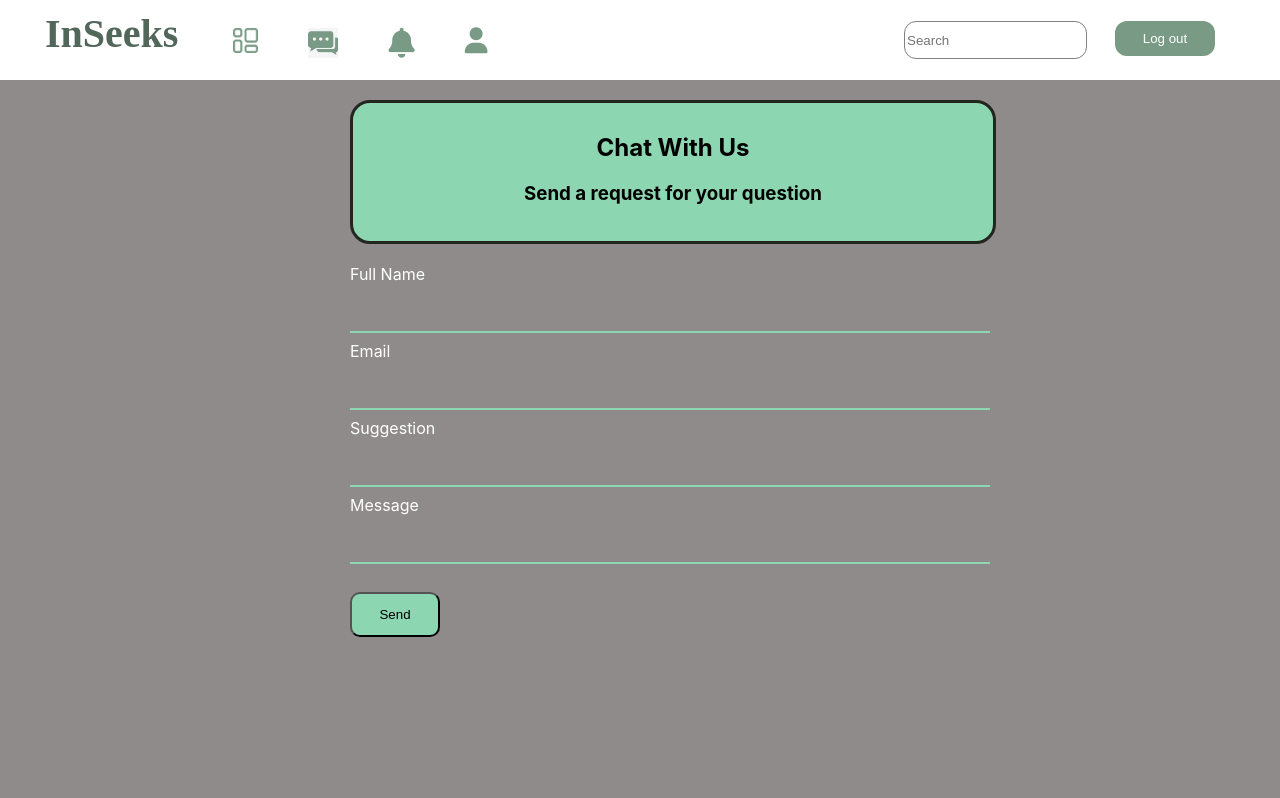
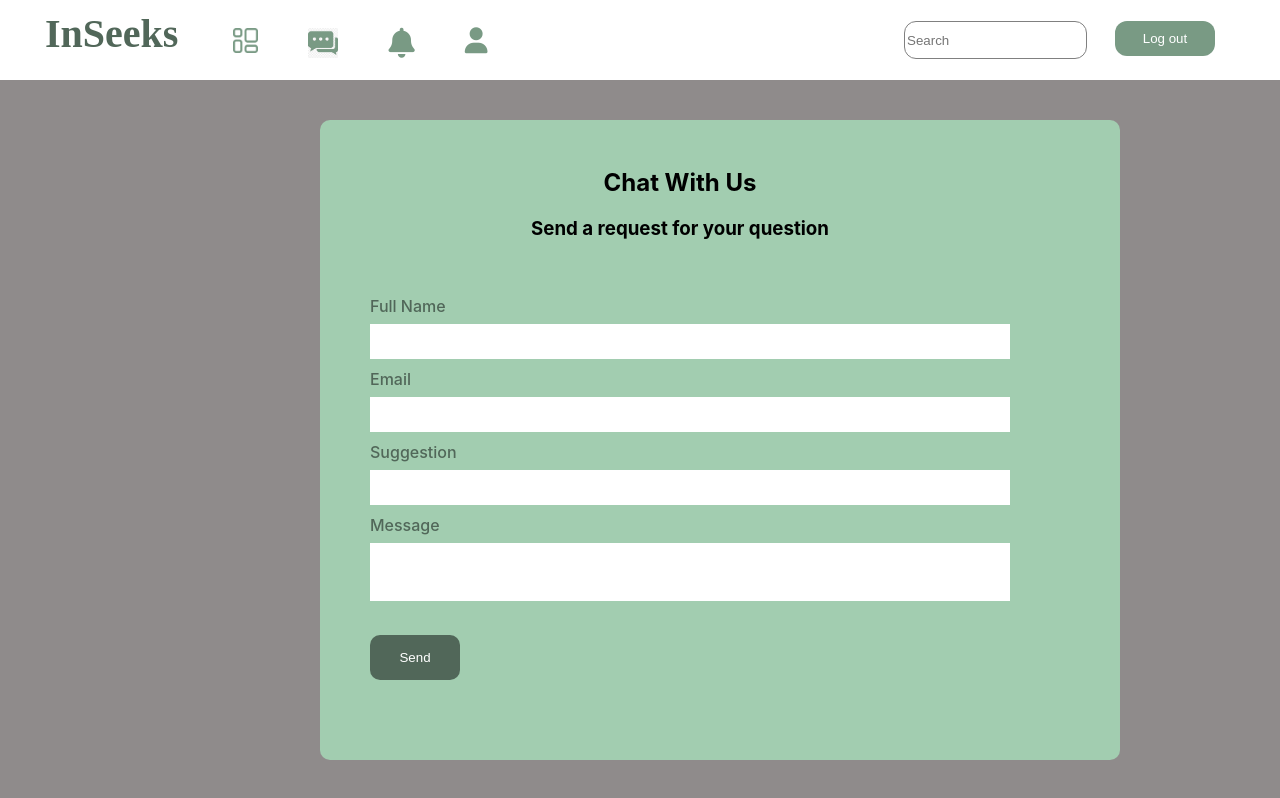
Before and after one commit to Giant1-0/Inseeks, a React (Create React App) app: page / in a window 1280 px wide. Both pictures are taken after a click on the picture 323 px from the left and 43 px from the top of the page. Shown: the top 798 px of the page. Built offline with nearby package versions, Linux system fonts and the light colour scheme.

Commit message:
color css change

```diff
--- a/src/App.js
+++ b/src/App.js
@@ -19,24 +19,25 @@ function App() {
   // const [showUserProfilePage, setUserProfilePage] =useState(false);
   const profilePageToggleButton = () => {
     setActiveComponent((prevComponent) =>
-      prevComponent == 'PROFILEPAGE' ? null: 'PROFILEPAGE')
+      prevComponent === 'PROFILEPAGE' ? null: 'PROFILEPAGE')
   }
 
   // const [showdashPopUp, setShowdashPopUp] =useState(false);
   const dashToggleButton = () => {
     setActiveComponent((prevComponent) =>
-    prevComponent == 'DASHBOARD' ? null: 'DASHBOARD')
+    prevComponent === 'DASHBOARD' ? null: 'DASHBOARD')
 }
 
   const chatToggleButton = () => {
     setActiveComponent((prevComponent) =>
-    prevComponent == 'CHAT' ? null: 'CHAT')
+    prevComponent === 'CHAT' ? null: 'CHAT')
 }
   return (
     <div>
       <NAVBAR onProfileImageClick={profilePageToggleButton}
               onDashImageClick={dashToggleButton}
               onchatToggleButton={chatToggleButton}/>
+
       {activeComponent === 'PROFILEPAGE' ? <PROFILEPAGE /> : null}
       {activeComponent === 'DASHBOARD' ? <DASHBOARD /> : null}
       {activeComponent === 'CHAT' ? <CHAT /> : null}
--- a/src/Chat.css
+++ b/src/Chat.css
@@ -1,52 +1,78 @@
 .chat{
-    height: 120vh;
+    height: 80vh;
+    /* background: #ffffff; */
+    background-color: #a2cdb0;
+    width: 100vh;
+    margin-left: 40vh;
+    border-radius: 10px;
+    transition: max-height 0.3s ease-in-out; /* Define the transition effect */
 }
 
 .header_chat{
     height: 8rem;
     width: 40rem;
-    background-color: #8cd6b1;
+    /* background-color: #a2cdb0; */
+    /* background-color: white; */
     border-radius: 20px;
     position: relative;
-    left: 350px;
+    /* left: 350px; */
     top: 20px;
-    border: 3px solid #23261f;
+    /* border: 3px solid #23261f; */
+    border: none;
     text-align: center;
     max-width: 100%;
-    padding-top: 10px;
+    padding-top: 8px;
+    padding-left: 40px;
+    margin-top: 40px;
+    /* font-family: 'Lumanosimo', cursive; */
+
 }
 
 
 .input_form{
     width: 100%;
-    padding: 12px 20px;
+    padding: 10px 20px;
     margin: 8px 0;
     box-sizing: border-box;
     border: none;
-    border-bottom: 2px solid #8cd6b1;
-    background-color: #8F8B8B;
+    /* color: white; */
+    border-bottom: 2px solid #a2cdb0;
+    /* background-color: #8f8b8b; */
     resize: both;
+    background-color: white;
   }
+#message {
+    /* width: 100%; Set the width of the container as per your requirement */
+    height: 60px; /* Set the height of the container as per your requirement */
+    border-bottom: 2px solid #a2cdb0;
+    overflow: auto; /* Add a scrollbar when the content overflows */
+    padding: 10px; /* Optional: Add some padding for better visual appearance */
+    resize: none;
+    /* box-sizing: border-box; */
+  }
+
 
 .form_chat{
     padding-top: 20px;
     width: 40rem;
-    color: #ffffff;
     position: relative;
-    left: 350px;
+    padding-left:50px;
     top: 20px;
     max-width: 100%;
-
+    color: #516759;
+    font-weight: 500;
 }
 
 .btn_form{
     margin-top: 20px;
     width: 90px;
     height: 45px;
-    background-color: #8cd6b1;
+    background-color: #516759;
     border-radius: 10px;
     transition: transform .2s;
     margin-bottom: 30px;
+    color: white;
+    border: none;
 }
 
 .btn_form:hover{
--- a/src/components/Chat/chat.js
+++ b/src/components/Chat/chat.js
@@ -20,7 +20,10 @@ function Chat(){
              <label htmlFor="suggestion">Suggestion</label>
              <input type="text" className="input_form" id="suggestion" name="suggestion" />
              <label htmlFor="message">Message</label>
-             <input type="text" className="input_form" id="message" name="message" />
+             <textarea type="text" className="input_form" id="message" name="message" />
+             {/* <div className="input_form" id="message" contenteditable="true">
+
+            </div> */}
              <input type="button" className="btn_form" value="Send" />
             </form>
          </div>
--- a/src/popupdashboard.css
+++ b/src/popupdashboard.css
@@ -1,13 +1,13 @@
 .popup-container{
     width: 55vh;
     height: 40vh;
-    position: fixedyy;
+    /* position: fixedyy; */
     left: 23%;
     top: 0px;
     z-index: 4;
     border: 2px solid black;
     border-radius: 15px;
-    background-color: #8cd6b1;
+    background-color: #a2cdb0;
     text-align: left;
     padding-left: 30px;
     padding-top: 20px;
```
